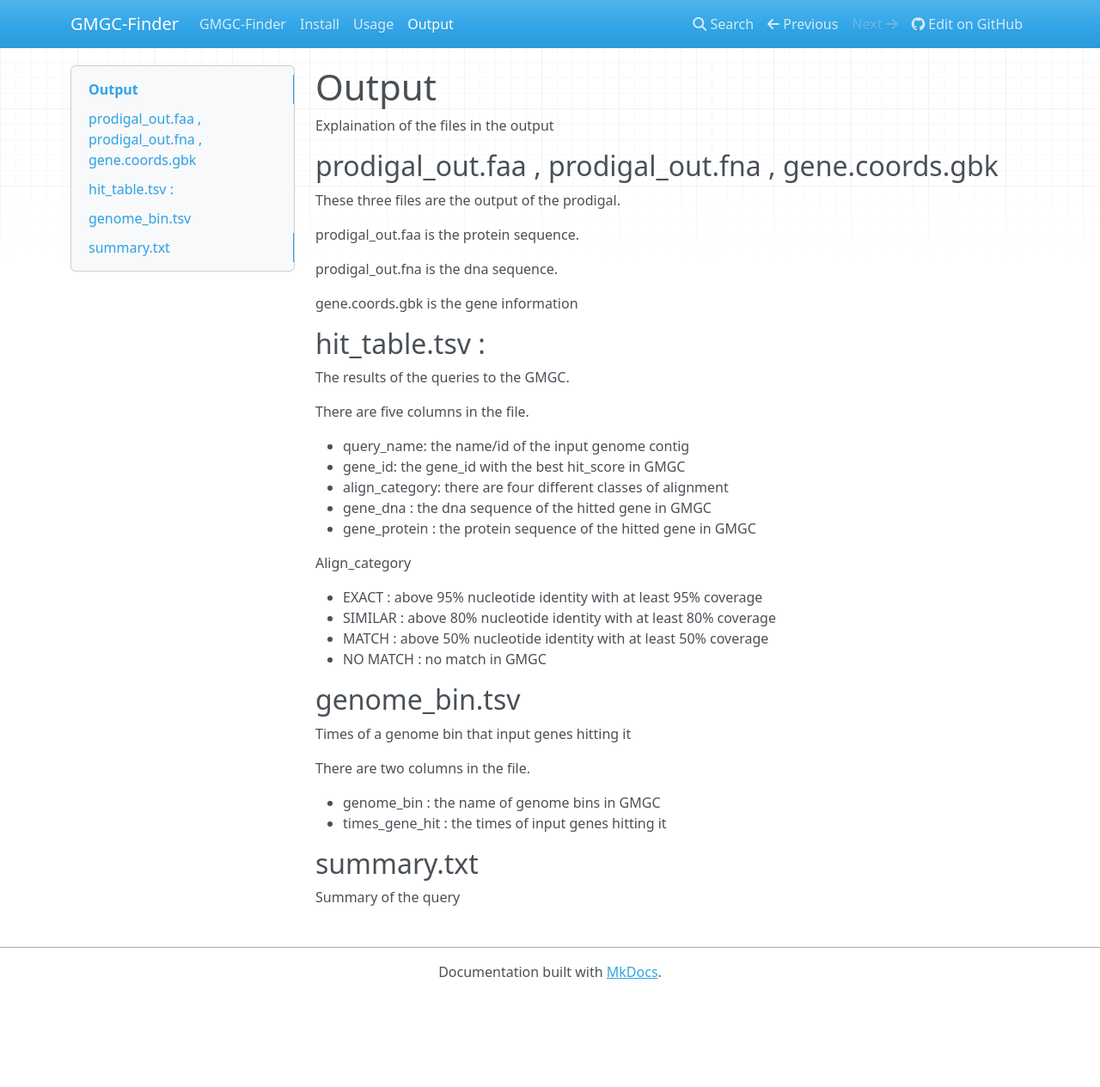
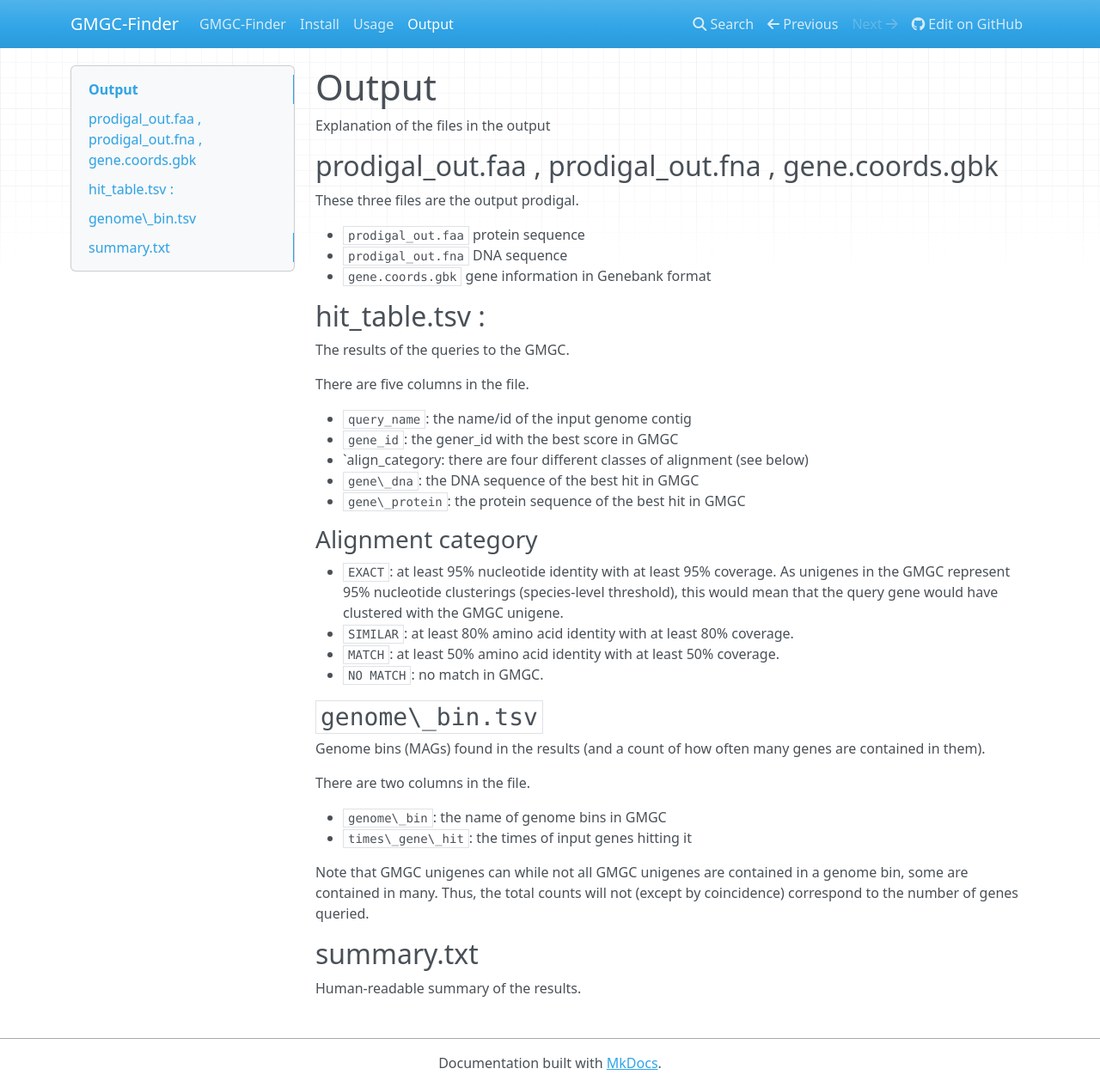
Before and after one commit to BigDataBiology/GMGC-mapper, an MkDocs documentation site: the page built from docs/output.md, in a window 1280 px wide and 1265 px high. Shown: the whole window at 86% size. Built offline with MkDocs 1.6.1, drawn with Linux system fonts in a browser that asks for light colours; nearby versions of some CDN libraries.

Commit message:
DOC Better description of the outputs
Removed duplication between README.md and docs/output.md.

```diff
--- a/docs/output.md
+++ b/docs/output.md
@@ -1,58 +1,54 @@
 # Output
 
-Explaination of the files in the output
+Explanation of the files in the output
 
 
+## prodigal\_out.faa , prodigal\_out.fna , gene.coords.gbk
 
-## prodigal_out.faa , prodigal_out.fna , gene.coords.gbk
-These three files are the output of the prodigal.
+These three files are the output prodigal.
 
-prodigal_out.faa is the protein sequence.
-
-prodigal_out.fna is the dna sequence.
-
-gene.coords.gbk is the gene information
+- `prodigal_out.faa` protein sequence
+- `prodigal_out.fna` DNA sequence
+- `gene.coords.gbk` gene information in Genebank format
 
 
-
-
-
-## hit_table.tsv :
+## hit\_table.tsv :
 
 The results of the queries to the GMGC.
 
 There are five columns in the file.
 
-- query_name: the name/id of the input genome contig
-- gene_id: the gene_id with the best hit_score in GMGC
-- align_category: there are four different classes of alignment
-- gene_dna : the dna sequence of the hitted gene in GMGC
-- gene_protein : the protein sequence of the hitted gene in GMGC
+- `query_name`: the name/id of the input genome contig
+- `gene_id`: the gener\_id with the best score in GMGC
+- `align_category: there are four different classes of alignment (see below)
+- `gene\_dna`: the DNA sequence of the best hit in GMGC
+- `gene\_protein`: the protein sequence of the best hit in GMGC
 
-Align_category
+### Alignment category
 
-- EXACT : above 95% nucleotide identity with at least 95% coverage
-- SIMILAR : above 80% nucleotide identity with at least 80% coverage
-- MATCH : above 50% nucleotide identity with at least 50% coverage
-- NO MATCH : no match in GMGC
+- `EXACT`: at least 95% nucleotide identity with at least 95% coverage. As
+   unigenes in the GMGC represent 95% nucleotide clusterings (species-level
+   threshold), this would mean that the query gene would have clustered with
+   the GMGC unigene.
+- `SIMILAR`: at least 80% amino acid identity with at least 80% coverage.
+- `MATCH`: at least 50% amino acid identity with at least 50% coverage.
+- `NO MATCH`: no match in GMGC.
 
 
+## `genome\_bin.tsv`
 
-
-
-## genome_bin.tsv
-
-Times of a genome bin that input genes hitting it
+Genome bins (MAGs) found in the results (and a count of how often many genes
+are contained in them).
 
 There are two columns in the file.
 
-* genome_bin : the name of genome bins in GMGC
-* times_gene_hit : the times of input genes hitting it
+- `genome\_bin`: the name of genome bins in GMGC
+- `times\_gene\_hit`: the times of input genes hitting it
 
-
-
-
+Note that GMGC unigenes can while not all GMGC unigenes are contained in a
+genome bin, some are contained in many. Thus, the total counts will not (except
+by coincidence) correspond to the number of genes queried.
 
 ## summary.txt
 
-Summary of the query
+Human-readable summary of the results.
```
Also changed, not shown: README.md (+17 -29 lines).
